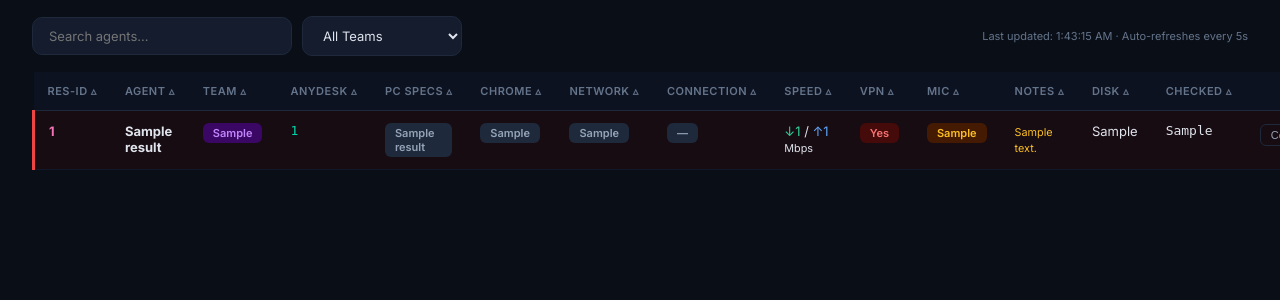
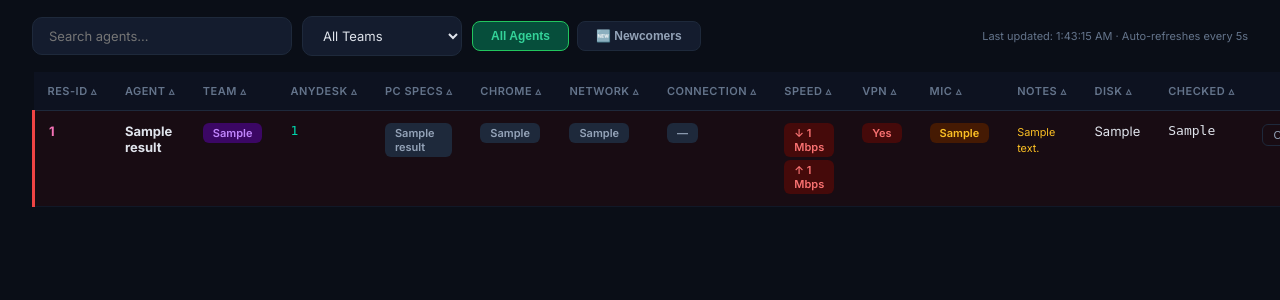
Before and after one commit to MOHAMEDVOS/IT-check, a Flask app: page / in a window 1280 px wide. Shown: the part 75-375 px from the top of the page. Run offline with Flask 3, Linux system fonts and the light colour scheme; the visitor is signed in with stand-in values (Sample User, id 1); tables that the repository leaves empty hold one stand-in row (values such as "Sample post").

Commit message:
dashboard: case-insensitive team names, speed pills, newcomers tab

```diff
--- a/VOS/templates/dashboard.html
+++ b/VOS/templates/dashboard.html
@@ -108,6 +108,22 @@
         /* Responsive */
         @media(max-width:1200px) { .detail-panel { grid-template-columns:1fr 1fr; } }
         @media(max-width:768px) { .detail-panel { grid-template-columns:1fr; } }
+
+        /* Newcomer view tabs */
+        .view-tabs { display:flex; gap:8px; align-items:center; }
+        .view-tab { padding:7px 18px; border-radius:8px; border:1px solid #1e293b; cursor:pointer;
+                    font-size:12px; font-weight:600; background:#141c2e; color:#94a3b8; transition:.2s; }
+        .view-tab:hover { border-color:#00d4aa; color:#00d4aa; }
+        .view-tab.active { background:#064e3b; border-color:#22c55e; color:#34d399; }
+        .view-tab.new-tab.active { background:#1e1b4b; border-color:#818cf8; color:#a78bfa; }
+        /* Newcomer separator banner */
+        .newcomer-banner { background:linear-gradient(90deg,#1e1b4b,#0d1220); border-left:3px solid #818cf8;
+                           padding:10px 32px; font-size:12px; color:#a78bfa; font-weight:600;
+                           letter-spacing:.5px; text-transform:uppercase; }
+        /* Speed pill */
+        .pill-speed-good { background:#064e3b; color:#34d399; }
+        .pill-speed-bad  { background:#450a0a; color:#f87171; }
+        .speed-pill-wrap { display:flex; flex-direction:column; gap:3px; }
     </style>
 </head>
 <body>
@@ -133,6 +149,10 @@
         <select id="teamFilter" class="search-box" style="width:160px;cursor:pointer">
             <option value="">All Teams</option>
         </select>
+        <div class="view-tabs">
+            <button class="view-tab active" id="tabAll" onclick="switchView('all')">All Agents</button>
+            <button class="view-tab new-tab" id="tabNew" onclick="switchView('new')">🆕 Newcomers</button>
+        </div>
     </div>
     <span class="last-updated" id="lastUpdated">Loading...</span>
 </div>
@@ -238,17 +258,40 @@ const TEAM_COLORS = [
     { bg:'#052e16', fg:'#4ade80' },  // green
 ];
 
+// Normalize team name so NEW / new / New are all treated as one team
+function normalizeTeam(name) {
+    if (!name) return name;
+    if (name.trim().toLowerCase() === 'new') return 'NEW';
+    return name.trim();
+}
+
 function teamHash(name) {
     let h = 0;
-    const s = (name || '').toLowerCase().trim();
+    const s = normalizeTeam(name || '').toLowerCase();
     for (let i = 0; i < s.length; i++) h = ((h << 5) - h + s.charCodeAt(i)) | 0;
     return Math.abs(h);
 }
 
 function teamPill(name) {
-    if (!name || name === '—') return '<span class="pill pill-neutral">—</span>';
-    const c = TEAM_COLORS[teamHash(name) % TEAM_COLORS.length];
-    return `<span class="pill" style="background:${c.bg};color:${c.fg}">${name}</span>`;
+    const n = normalizeTeam(name);
+    if (!n || n === '—') return '<span class="pill pill-neutral">—</span>';
+    if (n === 'NEW') return '<span class="pill" style="background:#2e1065;color:#c084fc">NEW</span>';
+    const c = TEAM_COLORS[teamHash(n) % TEAM_COLORS.length];
+    return `<span class="pill" style="background:${c.bg};color:${c.fg}">${n}</span>`;
+}
+
+function speedPill(dlMbps, ulMbps) {
+    const dl = parseFloat(dlMbps || 0);
+    const ul = parseFloat(ulMbps || 0);
+    if (dl <= 0 && ul <= 0) return '<span class="pill pill-neutral">—</span>';
+    const dlOk = dl >= 10.0;
+    const ulOk = ul >= 2.0;
+    const dlClass = dlOk ? 'pill pill-speed-good' : 'pill pill-speed-bad';
+    const ulClass = ulOk ? 'pill pill-speed-good' : 'pill pill-speed-bad';
+    return `<div class="speed-pill-wrap">
+        <span class="${dlClass}">↓ ${dl} Mbps</span>
+        <span class="${ulClass}">↑ ${ul} Mbps</span>
+    </div>`;
 }
 
 function connTypePill(type) {
@@ -474,7 +517,7 @@ function renderTable(data) {
             <td>${statusPill(r.chrome_version)}</td>
             <td>${connTypePill(r.connection_type)}</td>
             <td>${pingStatusPill(ping.verdict)}</td>
-            <td>${(r.download_mbps || 0) > 0 ? '<span style="color:#34d399">↓' + r.download_mbps + '</span> / <span style="color:#60a5fa">↑' + r.upload_mbps + '</span> <small>Mbps</small>' : '—'}</td>
+            <td>${speedPill(r.download_mbps, r.upload_mbps)}</td>
             <td>${vpnPill(r.vpn_active, r.vpn_name)}</td>
             <td>${micDevicePill(r.mic_device)}</td>
             <td><small style="color:#fbbf24">${r.notes || ''}</small></td>
@@ -547,10 +590,39 @@ function sortTable(col) {
     renderTable(allData);
 }
 
+let currentView = 'all'; // 'all' or 'new'
+
+function switchView(view) {
+    currentView = view;
+    document.getElementById('tabAll').classList.toggle('active', view === 'all');
+    document.getElementById('tabNew').classList.toggle('active', view === 'new');
+    // Hide team filter when in newcomer view
+    document.getElementById('teamFilter').style.display = (view === 'new') ? 'none' : '';
+    applyFilters();
+}
+
 function applyFilters() {
     const q = document.getElementById('searchBox').value.toLowerCase();
     const team = document.getElementById('teamFilter').value;
     let filtered = allData;
+
+    // Normalize teams before filtering
+    filtered = filtered.map(r => ({ ...r, team: normalizeTeam(r.team) }));
+
+    if (currentView === 'new') {
+        // Show only newcomers (team === 'NEW')
+        filtered = filtered.filter(r => (r.team || '').toUpperCase() === 'NEW');
+    } else {
+        if (team) {
+            // If 'NEW' is selected in dropdown, match all normalized-NEW agents
+            if (team.toUpperCase() === 'NEW') {
+                filtered = filtered.filter(r => (r.team || '').toUpperCase() === 'NEW');
+            } else {
+                filtered = filtered.filter(r => (r.team || '') === team);
+            }
+        }
+    }
+
     if (q) {
         filtered = filtered.filter(r =>
             (r.agent_name||'').toLowerCase().includes(q) ||
@@ -558,18 +630,17 @@ function applyFilters() {
             (r.res_id||'').toLowerCase().includes(q)
         );
     }
-    if (team) {
-        filtered = filtered.filter(r => (r.team||'') === team);
-    }
     renderTable(filtered);
 }
 
 function updateTeamDropdown() {
-    const teams = [...new Set(allData.map(r => r.team).filter(Boolean))].sort();
+    // Normalize team names before building dropdown — deduplicate NEW/new/New into 'NEW'
+    const teams = [...new Set(allData.map(r => normalizeTeam(r.team)).filter(Boolean))].sort();
     const sel = document.getElementById('teamFilter');
-    const current = sel.value;
+    const current = normalizeTeam(sel.value) || '';
     sel.innerHTML = '<option value="">All Teams</option>' + teams.map(t => `<option value="${t}">${t}</option>`).join('');
-    sel.value = current;
+    // Restore selection if it still exists
+    if ([...sel.options].some(o => o.value === current)) sel.value = current;
 }
 
 function fetchResults() {
```
